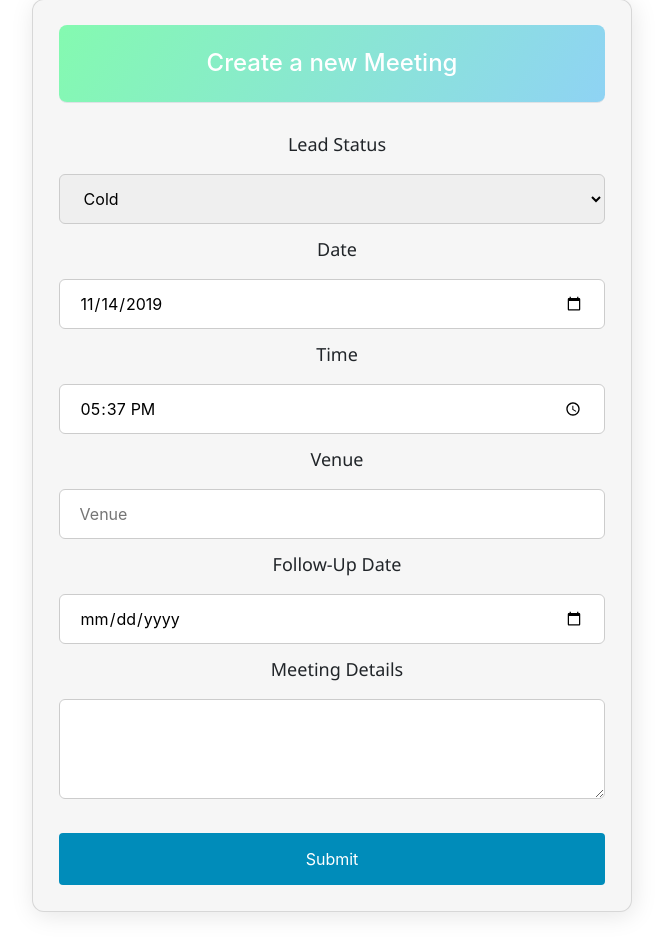
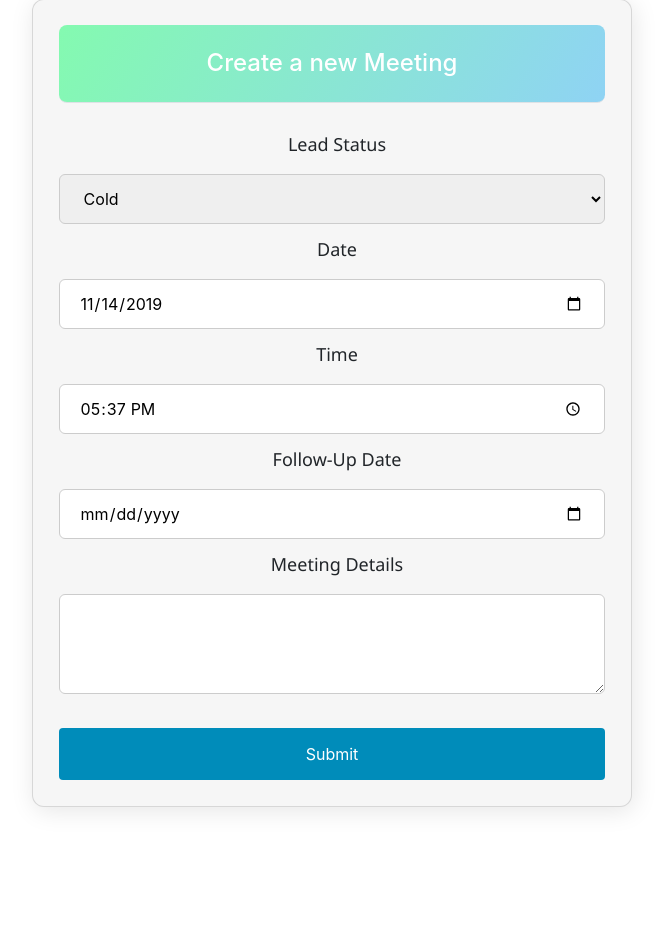
Before and after one commit to akshoy1997/Agent-Work, a Django app: template users/templates/meeting_create.html in a window 1280 px wide. Shown: the part 85-1022 px from the top of the page, without its empty margins (308-973 px from the left). After the commit the page ends 896 px from the top, so only its background shows below. Run offline with Django 3.2, Linux system fonts and the light colour scheme; the template is opened without the code that fills it, so the values that code supplies are empty; parts of the project's set-up code (start-up, migrations or seed data) failed here and were passed over; some libraries are stand-ins or nearby versions.

Commit message:
Removed Venue from Meetings

```diff
--- a/users/api/meetings.py
+++ b/users/api/meetings.py
@@ -11,7 +11,6 @@ class MeetingSerializer(BaseSerializer):
             'type',
             'date',
             'time',
-            'venue',
             'status',
             'details',
             'follow_up_date',
--- a/users/models/meetings.py
+++ b/users/models/meetings.py
@@ -34,11 +34,6 @@ class Meeting(BaseModel):
         blank=False,
         null=True
     )
-    venue = models.CharField(
-        max_length=100,
-        unique=False,
-        blank=True
-    )
     status = models.CharField(
         max_length=10,
         unique=False,
--- a/users/static/users/meetings.js
+++ b/users/static/users/meetings.js
@@ -32,12 +32,6 @@ request.onload = function () {
           const p2 = document.createElement('p');
           p2.textContent = `Time: ${item.time}`;
           card.appendChild(p2);
-        }
-
-        if(item.venue){
-          const p3 = document.createElement('p');
-          p3.textContent = `Venue: ${item.venue}`;
-          card.appendChild(p3);
         }
 
         if(item.follow_up_date){
--- a/users/templates/first_meeting.html
+++ b/users/templates/first_meeting.html
@@ -134,7 +134,6 @@
                 "status": document.getElementById('status').value,
                 "date" : formatDate(date),
                 "time" : time,
-                'venue' : "",
                 "details" : document.getElementById('details').value,
                 "latitude" : localStorage["latitude"],
                 "longitude" : localStorage["longitude"],
@@ -196,7 +195,6 @@
                 "status": document.getElementById('status').value,
                 "date" : formatDate(date),
                 "time" : time,
-                'venue' : "",
                 "details" : document.getElementById('details').value,
                 "latitude" : localStorage["latitude"],
                 "longitude" : localStorage["longitude"],
@@ -258,7 +256,6 @@
                 "status": document.getElementById('status').value,
                 "date" : formatDate(date),
                 "time" : time,
-                'venue' : "",
                 "details" : document.getElementById('details').value,
                 "latitude" : localStorage["latitude"],
                 "longitude" : localStorage["longitude"],
--- a/users/templates/meeting_create.html
+++ b/users/templates/meeting_create.html
@@ -64,9 +64,6 @@
             <label for="time">Time</label>
             <input type="time" id="time" name="date">
 
-            <label for="venue">Venue</label>
-            <input type="text" id="venue" name="venue" placeholder="Venue">
-
             <label for="date2">Follow-Up Date</label>
             <input type="date" id="date2" name="date2">
 
@@ -123,7 +120,6 @@
                 "lead": parseInt(localStorage["lead_id"]),
                 "type" : "FOLLOW-UP MEETING",
                 "status": document.getElementById('status').value,
-                'venue' : document.getElementById('venue').value,
                 "details" : document.getElementById('details').value,
                 "latitude" : localStorage["latitude"],
                 "longitude" : localStorage["longitude"],
```
Also changed, not shown: users/migrations/0006_remove_meeting_venue.py (added).
